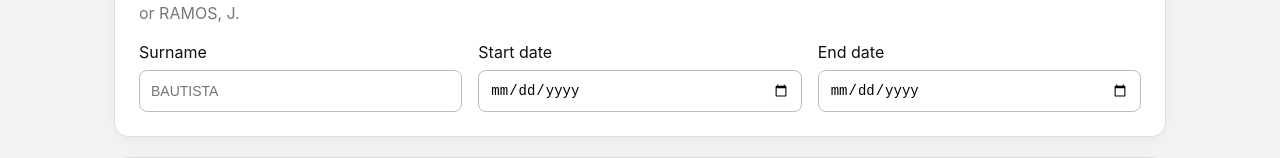
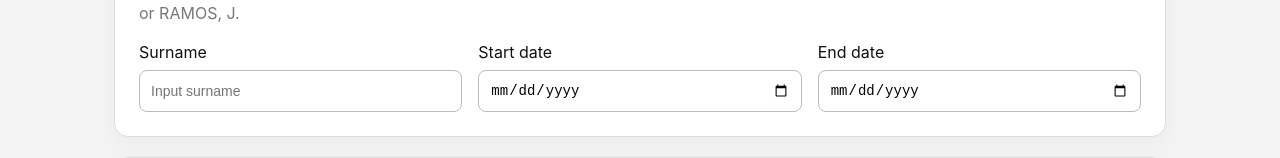
Before and after one commit to largerth4nlife/largerth4nlife.github.io, a React (Vite) app: page / in a window 1280 px wide. Shown: the part 386-544 px from the top of the page. Built offline with nearby package versions, Linux system fonts and the light colour scheme.

Commit message:
Change surname placeholder to Input surname

```diff
--- a/src/PayrollCheckerPage.tsx
+++ b/src/PayrollCheckerPage.tsx
@@ -12,7 +12,7 @@ export function PayrollCheckerPage(){const[surname,setSurname]=useState(""),[sta
  function exportFile(){if(!result)return;const final={...result,rows:result.rows.map(r=>({...r,wfhVerified:!!checks[`wfh-${r.dateLabel}`],absentVerified:!!checks[`abs-${r.dateLabel}`]}))};downloadIssuesReport(final,`${result.employeeName.replace(/[^A-Z0-9, _-]/gi,"")||"EMPLOYEE"}_attendance.xlsx`)}
  const verifiedCount=result?result.rows.filter(isVerified).length:0;const unverifiedCount=result?result.rows.length-verifiedCount:0;
  return <main><header><div className="wrap"><small>ATTENDANCE AUDIT</small><h1>Payroll Checker</h1><p>Upload the DTR and biometrics. The system matches the employee, retrieves the stored schedule, calculates the real weekday, validates attendance, and prepares the Excel report.</p></div></header><div className="wrap content">
- <section><div className="section-head"><div><h2>Employee & period</h2><p>{ADMIN_HINT}</p></div></div><div className="grid3"><div><Label htmlFor="surname">Surname</Label><Input id="surname" value={surname} placeholder="BAUTISTA" onChange={e=>setSurname(e.target.value)}/></div><div><Label htmlFor="start">Start date</Label><Input id="start" type="date" value={startDate} onChange={e=>setStartDate(e.target.value)}/></div><div><Label htmlFor="end">End date</Label><Input id="end" type="date" value={endDate} onChange={e=>setEndDate(e.target.value)}/></div></div></section>
+ <section><div className="section-head"><div><h2>Employee & period</h2><p>{ADMIN_HINT}</p></div></div><div className="grid3"><div><Label htmlFor="surname">Surname</Label><Input id="surname" value={surname} placeholder="Input surname" onChange={e=>setSurname(e.target.value)}/></div><div><Label htmlFor="start">Start date</Label><Input id="start" type="date" value={startDate} onChange={e=>setStartDate(e.target.value)}/></div><div><Label htmlFor="end">End date</Label><Input id="end" type="date" value={endDate} onChange={e=>setEndDate(e.target.value)}/></div></div></section>
  <section><h2>Files</h2><div className="files"><FileDrop label="DTR workbook" file={dtrFile} onFile={setDtrFile}/><FileDrop label="Biometrics export" file={bioFile} onFile={setBioFile}/></div>{error&&<p className="error">{error}</p>}<div className="actions"><Button onClick={handleRun} disabled={running}>{running?<><span className="spinner"/>Analyzing…</>:"Analyze attendance"}</Button>{result&&<Button variant="secondary" onClick={exportFile}>Export Excel</Button>}</div></section>
  {result&&<><section><div className="employee-card"><div><small>EMPLOYEE</small><h2>{result.employeeName}</h2><p>{result.role} · ID {result.employeeId??"Not found"}</p><p>{startDate} → {endDate}</p></div><div className="stats"><div><strong>{result.totalDays}</strong><span>DAYS</span></div><div><strong>{result.issueCount}</strong><span>ISSUES</span></div><div><strong>{result.wfhCount}</strong><span>WFH</span></div><div><strong>{result.absentCount}</strong><span>ABSENT</span></div></div></div></section>
  <section><div className="filters">{[["ALL",result.rows.length],["ISSUE",result.issueCount],["WFH",result.wfhCount],["ABSENT",result.absentCount],["VERIFIED",verifiedCount],["UNVERIFIED",unverifiedCount]].map(([x,n])=><button key={x} className={filter===x?"filter active":"filter"} onClick={()=>setFilter(String(x))}>{x} <span>{n}</span></button>)}</div><div className="results"><table><thead><tr><th>Date</th><th>Day</th><th>Status</th><th>Issues / Remarks</th><th>Verify</th></tr></thead><tbody>{rows.map((r,i)=>{const checked=r.wfh?!!checks[`wfh-${r.dateLabel}`]:!!checks[`abs-${r.dateLabel}`];return <tr key={`${r.dateLabel}-${i}`} className={r.hasIssue?"issue":""}><td>{r.dateLabel}</td><td>{r.actualWeekday}</td><td><Status kind={r.status}/>{checked&&<span className="verified-mark"> ✓ Verified</span>}</td><td>{r.remarks}</td><td>{(r.wfh||r.absent)&&<button className={`check ${checked?"checked":""}`} onClick={()=>toggle(r)} aria-label={`Verify ${r.dateLabel}`}>{checked?"✓":""}</button>}</td></tr>})}</tbody></table>{!rows.length&&<p className="empty">No records for this filter.</p>}</div></section></>}
```
